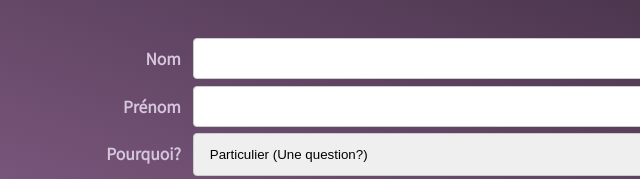
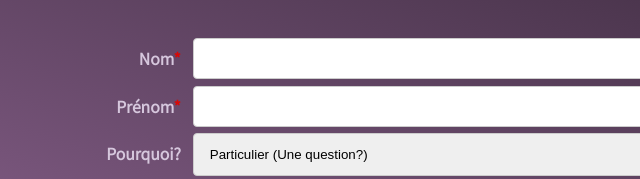
Before and after one commit to N0mekop/portfolio, a plain HTML site: page index.html in a window 1280 px wide. Shown: the part 1325-1504 px from the top of the page, 100-740 px from the left. Drawn offline with Linux system fonts and the light colour scheme.

Commit message:
W3C Validaor OK

```diff
--- a/index.html
+++ b/index.html
@@ -42,7 +42,6 @@
         </div>
         <section id="projets">
             <h2>Projets Réalisés</h2>
-
             <div class='photo-grid'>
                 <div class="img-container grey">
                     <img src="img/code.jpg" class="img-fluid" alt="Dev code" title="Au travail!">
@@ -75,7 +74,7 @@
                         volutpat. Ut a ultricies sem. Praesent ultricies luctus varius. Praesent pretium pulvinar turpis
                         auctor fermentum.</p>
                 </div>
-
+            </div>
         </section>
         <section id="contact">
             <div class="container-bg">
@@ -86,7 +85,7 @@
                         </div>
                         <div class="row">
                             <div class="form-part1">
-                                <label for="lname">Nom</label>
+                                <label for="lname">Nom<sup>*</sup></label>
                             </div>
                             <div class="form-part2">
                                 <input type="text" id="lname" name="nom">
@@ -94,7 +93,7 @@
                         </div>
                         <div class="row">
                             <div class="form-part1">
-                                <label for="fname">Prénom</label>
+                                <label for="fname">Prénom<sup>*</sup></label>
                             </div>
                             <div class="form-part2">
                                 <input type="text" id="fname" name="prénom">
--- a/style.css
+++ b/style.css
@@ -487,6 +487,10 @@ input[type=submit]:hover {
     }
 }
 
+sup {
+    color: #D80907;
+}
+
 /* Footer */
 
 .footer {
```
